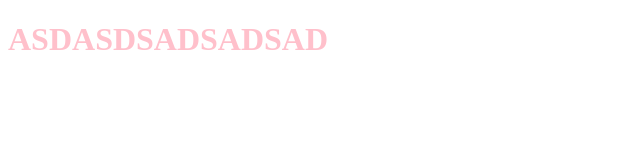
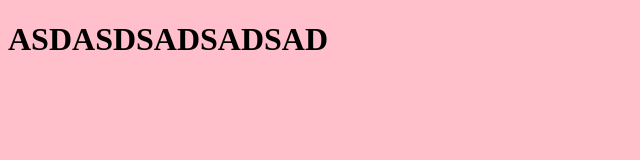
Before and after one commit to klaa4yd09/sample, a plain HTML site: page index.html in a window 1280 px wide. Shown: the whole page, without its empty margins (0-640 px from the left). Drawn offline with Linux system fonts and the light colour scheme.

Commit message:
Update style.css

```diff
--- a/style.css
+++ b/style.css
@@ -1,3 +1,7 @@
 body{
-    color: pink;
+    background-color: pink;
+
 }
+h1{
+    size: 100px;
+}
```
